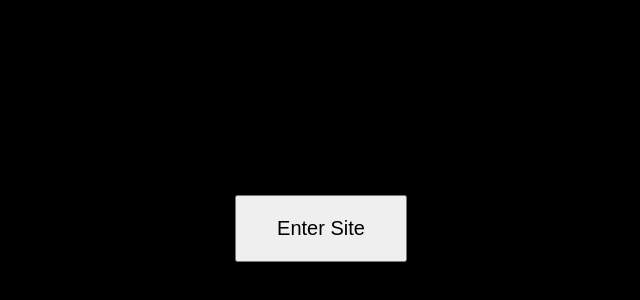
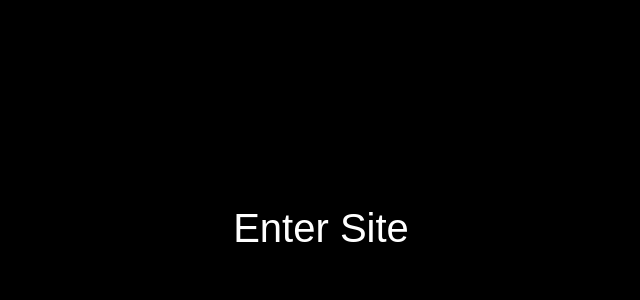
Before and after one commit to vqvv/bio, a plain HTML site: page index.html in a window 1280 px wide. Shown: the part 172-472 px from the top of the page, without its empty margins (319-959 px from the left). Drawn offline with nearby package versions, Linux system fonts and the light colour scheme.

Commit message:
Update index.css

```diff
--- a/css/index.css
+++ b/css/index.css
@@ -14,7 +14,6 @@ body, html {
     transform: translate(-50%, -50%);
     z-index: 1;
     color: white;
-    /* background-color: #ffffff42; */
     backdrop-filter: blur(25px);
     padding: 2.5rem;
     width: 300px;
@@ -81,8 +80,11 @@ body, html {
 
 #enter-button {
     padding: 20px 40px;
-    font-size: 20px;
+    font-size: 40px;
     cursor: pointer;
+    color: white;
+    background-color: transparent;
+    border: 2px solid transparent;
 }
 
 #content {
```
